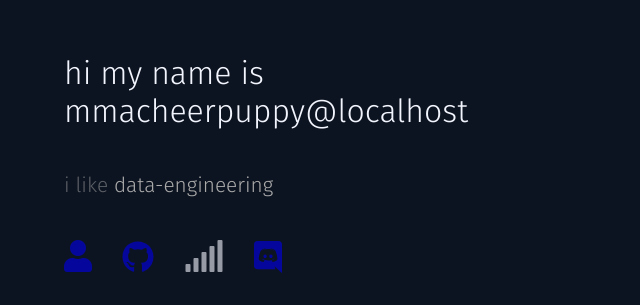
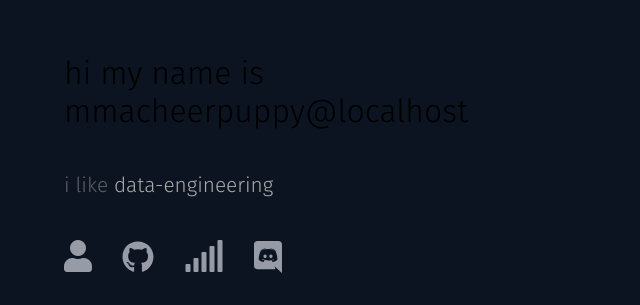
Before and after one commit to caldempsey/mmacheerpuppy.io, a React (Create React App) app: page / in a window 1280 px wide. Shown: the part 495-800 px from the top of the page, without its empty margins (0-640 px from the left). Built offline with nearby package versions, Linux system fonts and the light colour scheme; no server answers.

Commit message:
Now with global fonts!

```diff
--- a/src/domain/root/pages/styles.css
+++ b/src/domain/root/pages/styles.css
@@ -27,6 +27,7 @@ section {
 }
 
 .tab-link {
+  color: #f2f5fd;
   opacity: 0.6;
   transition: 0.3s opacity;
 }
--- a/src/index.css
+++ b/src/index.css
@@ -4,7 +4,6 @@ body {
   height: 100%;
   width: 100%;
   display: flex;
-  color: #f2f5fd;
   font-family: Fira Sans, Helvetica, sans-serif;
   -webkit-font-smoothing: antialiased;
   -moz-osx-font-smoothing: grayscale;
```
